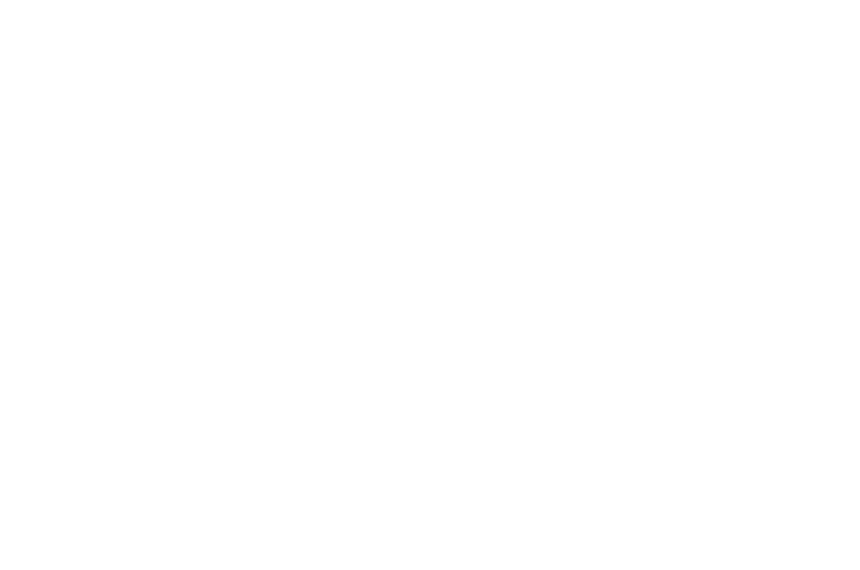
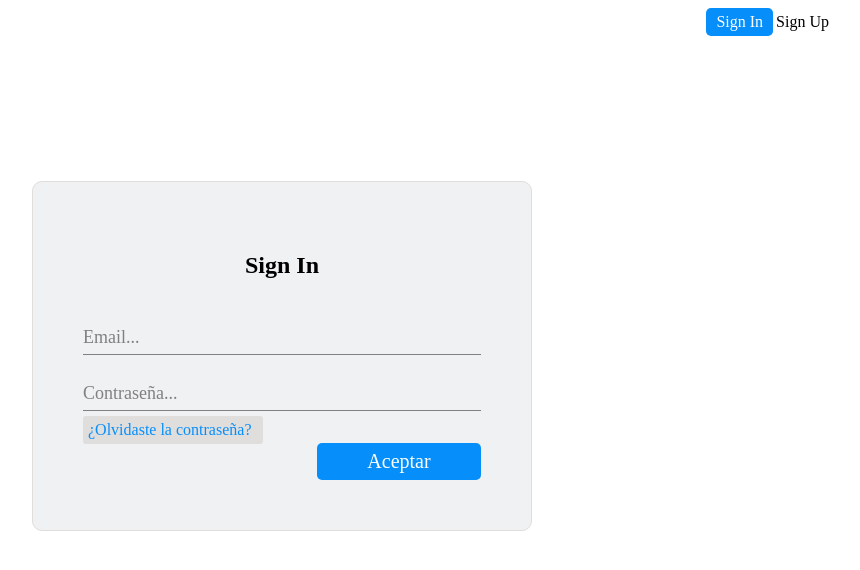
Before and after one commit to AlexIbar/Inventario, a Vue app: page /#/login/signIn in a window 1280 px wide. Shown: the top 570 px of the page, without its empty margins (358-1218 px from the left). Built offline with nearby package versions, Linux system fonts and the light colour scheme.

Commit message:
Se creo el login y el registro de usuario

```diff
--- a/src/App.vue
+++ b/src/App.vue
@@ -3,3 +3,10 @@
     <router-view></router-view>
   </div>
 </template>
+<script>
+export default {
+  created(){
+    if(localStorage.getItem('contResolv') === null) this.$router.push('/login')
+  }
+}
+</script>
--- a/src/adiciones/roter.js
+++ b/src/adiciones/roter.js
@@ -1,4 +1,22 @@
+//Login
+import login from '../components/login/index.vue'
+import sign from '../components/login/sign.vue'
+import create from  '../components/login/create.vue'
 const rutas= [
-
+   {
+      path:'/login',
+      component:login,
+      redirect:'/login/signIn',
+      children:[
+         {
+            path:'signIn',
+            component:sign
+         },
+         {
+            path:'create',
+            component:create
+         }
+      ]
+   }
 ];
 export default rutas
--- /dev/null
+++ b/src/components/login/create.vue
@@ -0,0 +1,66 @@
+<template>
+   <div>
+      <h1 class="titleUno">Sign Up</h1>
+      <form @onsubmit.prevent="enviar()">
+         <div class="entrada-login" v-for="(i, key) in ingre" :key="key">
+            <input :type="i.tipo" required :id="i.id" v-model="i.intro">
+            <label :for="i.id" :class="i.intro !== ''? 'log-acept' : ''">{{i.id}}...</label>
+         </div>
+         <div style="position:relative; height:100px">
+            <div class="btn-env-father" style="right:0px;bottom:10px">
+            <div class="btn-env">
+               Aceptar
+               <input type="submit">
+            </div>
+         </div>
+         </div>
+      </form>
+   </div>
+</template>
+<script>
+export default {
+   data(){
+      return{
+         ingre:[
+            {
+               id:'Name',
+               modelo:'datos.name',
+               tipo:'text',
+               intro:''
+            },
+            {
+               id:'Nit',
+               modelo:'datos.nit',
+               tipo:'text',
+               intro:''
+            },
+            {
+               id:'Tel',
+               modelo:'datos.tel',
+               tipo:'number',
+               intro:''
+            },
+            {
+               id:'Email',
+               modelo:'datos.email',
+               tipo:'email',
+               intro:''
+            },
+            {
+               id:'Contraseña',
+               modelo:'datos.pass',
+               tipo:'password',
+               intro:''
+            }
+         ],
+         intro:{
+            name:'',
+            nit:'',
+            tel:null,
+            email:'',
+            pass:''
+         }
+      }
+   }
+}
+</script>
--- /dev/null
+++ b/src/components/login/index.vue
@@ -0,0 +1,130 @@
+<template>
+   <article>
+      <div class="father-link-login">
+         <router-link to="signIn" exact>Sign In</router-link>
+         <router-link to="create" exact>Sign Up</router-link>
+      </div>
+      <div class="content-subNav">
+         <router-view></router-view>
+      </div>
+   </article>
+</template>
+<style>
+.content-subNav{
+   width: 100%;
+   min-height: 80vh;
+   display: flex;
+   justify-content: center;
+   align-items:center;
+   box-sizing: border-box
+}
+.content-subNav>div{
+   width: 100%;
+   max-width:500px;
+   min-height:350px;
+   background-color:#EFF1F3;
+   border-radius: 10px;
+   border:1px solid #e0dddd;
+   padding: 50px;
+   box-sizing: border-box;
+   position: relative;
+}
+
+   .router-link-active{
+      text-decoration: none;
+      padding: 5px 10px !important;
+      color: white !important;
+      background-color: #068ffb;
+      border-radius: 5px;
+   }
+   .father-link-login{
+      display: flex;
+      justify-content: flex-end;
+      max-width: 1100px;
+      margin: auto
+   }
+   .father-link-login *{
+      text-decoration: none;
+      padding:5px 3px;
+      color: black;
+   }
+
+.entrada-login{
+   height: 56px;
+   width:100%;
+   display: flex;
+   align-items: flex-end;
+   position: relative;
+}
+.entrada-login input{
+   width: 100%;
+   outline: none;
+    background:none;
+    border:none;
+    border-bottom: 1px solid grey;
+    height: 30px;
+    font-size: 18px ;
+}
+.entrada-login label{
+   position: absolute;
+   color: grey;
+   bottom: 7px;
+   font-size: 18px
+}
+.entrada-login input:focus ~ label{
+   top: 10px;
+   bottom: 33px;
+   transition: font-size .05s;
+   font-size: 14px;
+   color: #068ffb
+}
+.log-acept{
+   top:10px;
+   font-size: 14px !important;
+}
+.btn-env-father{
+   position:absolute;
+   bottom: 50px;
+   right: 50px;
+   width: 150px;
+   background-color: #068ffb;
+   color: white;
+   text-align: center;
+   padding: 7px;
+   font-size: 20px;
+   border-radius: 5px
+}
+.btn-env{
+   position: relative;
+}
+.btn-env input{
+   position: absolute;
+   top: 0px;
+   left: 0px;
+   bottom: 0px;
+   right: 0px;
+   width: 100%;
+   opacity: 0;
+}
+@media only screen and (max-width: 500px) {
+  .content-subNav>div{
+     padding: 15px
+  }
+  .btn-env{
+     right: 15px;
+     bottom: 15px;
+  }
+}
+.info-log{
+   color: #068ffb;
+   background-color: #e0dddd;
+   margin: 5px 0px;
+   padding: 5px;
+   width: 170px;
+   border-radius: 3px;
+   user-select: none
+}
+.titleUno{
+   text-align: center
+}
+</style>
--- /dev/null
+++ b/src/components/login/sign.vue
@@ -0,0 +1,48 @@
+<template>
+   <div>
+      <h1 class="titleUno">Sign In</h1>
+      <form @onsubmit.prevent="enviar()">
+         <div class="entrada-login">
+            <input type="email" required v-model="log.email" id="correo">
+            <label for="correo" :class="log.email !== '' ? 'log-acept' : ''">Email...</label>
+         </div>
+         <div class="entrada-login">
+            <input type="password" required v-model="log.pass" id="pass">
+            <label for="pass" :class="log.pass !== '' ? 'log-acept' : ''">Contraseña...</label>
+         </div>
+         <div class="info-log">
+            ¿Olvidaste la contraseña?
+         </div>
+         <div class="btn-env-father">
+            <div class="btn-env">
+               Aceptar
+               <input type="submit">
+            </div>
+         </div>
+      </form>
+   </div>
+</template>
+<script>
+export default {
+   data(){
+      return{
+         log:{
+            email:'',
+            pass:''
+         }
+      }
+   },
+   methods:{
+      enviar(){
+         if(this.validateEmail){
+            alert('frgfr')
+         }
+         return false
+      },
+      validateEmail() {
+         let re = /\S+@\S+\.\S+/;
+         return re.test(this.log.email);
+      }
+   }
+}
+</script>
```
Also changed, not shown: src/components/HelloWorld.vue (deleted, +0 -58 lines).
